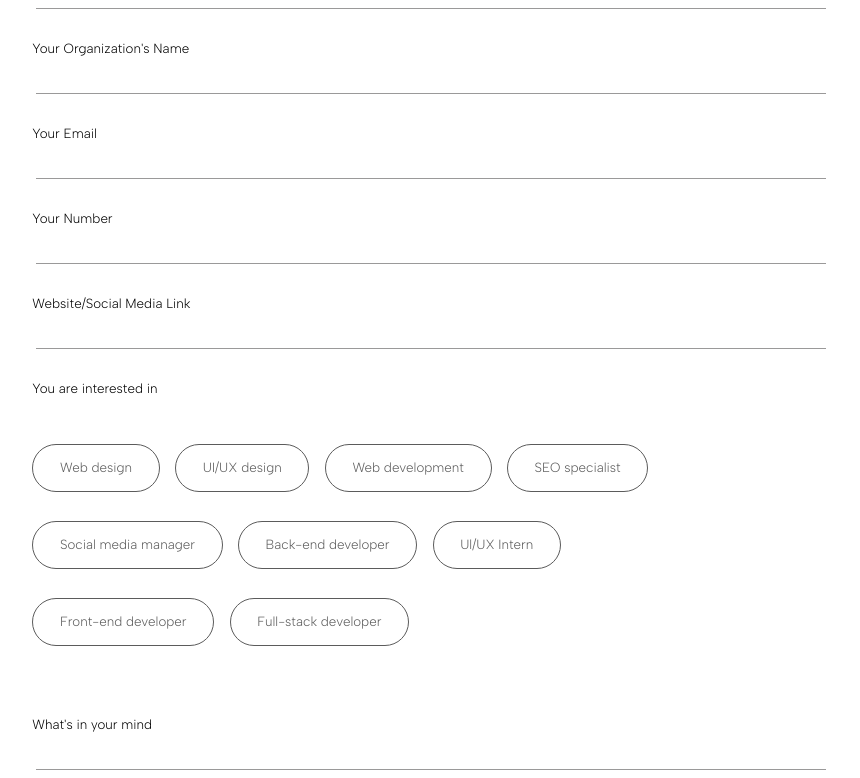
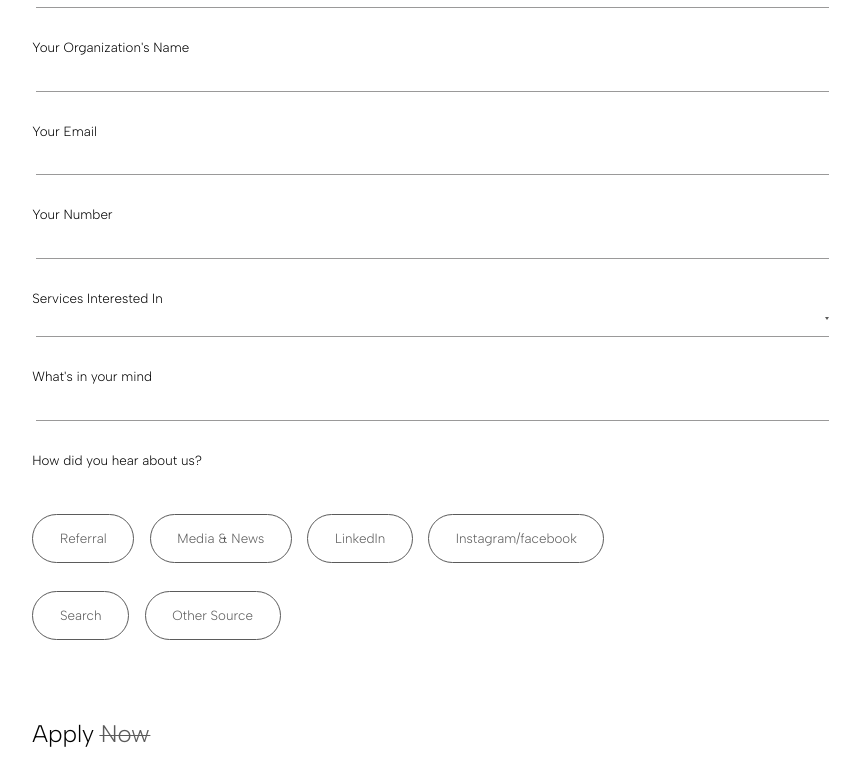
Before and after one commit to the-shivam-gupta/FE-webmaffia, a Next.js app: page /contact in a window 1280 px wide. Shown: the part 740-1518 px from the top of the page, without its empty margins (91-951 px from the left). Built offline with nearby package versions, Linux system fonts and the light colour scheme.

Commit message:
Added new filed for the drop us a message section

```diff
--- a/src/app/contact/page.js
+++ b/src/app/contact/page.js
@@ -2,20 +2,9 @@
 
 import Image from "next/image";
 import Banner from "@/components/Banner";
+import ServiceSelect from "@/components/ServiceSelect";
 import { useRouter } from "next/navigation";
 import { useState } from "react";
-
-const SERVICE_INTERESTS = [
-  { id: "Web_design", value: "Web design", label: "Web design" },
-  { id: "UI/UX_design", value: "UI/UX design", label: "UI/UX design" },
-  { id: "Web_development", value: "Web development", label: "Web development" },
-  { id: "SEO_specialist", value: "SEO specialist", label: "SEO specialist" },
-  { id: "Social_media_manager", value: "Social media manager", label: "Social media manager" },
-  { id: "Back_end_developer", value: "Back-end developer", label: "Back-end developer" },
-  { id: "UllUX_Intern", value: "UI/UX Intern", label: "Ul/UX Intern" },
-  { id: "Front_end_developer", value: "Front-end developer", label: "Front-end developer" },
-  { id: "Full_stack_developer", value: "Full-stack developer", label: "Full-stack developer" },
-];
 
 const bannerData = {
   imagePosition: "right",
@@ -60,9 +49,8 @@ export default function ContactPage() {
     organization: "",
     email: "",
     mobile: "",
-    url: "",
+    service: "",
     message: "",
-    interests: [],
     hear_about: [],
   });
 
@@ -163,29 +151,12 @@ export default function ContactPage() {
             required
           />
 
-          <label htmlFor="url">Website/Social Media Link</label>
-          <input
-            type="text"
-            name="url"
-            id="url"
-            value={form.url}
+          <label htmlFor="service">Services Interested In</label>
+          <ServiceSelect
+            id="service"
+            value={form.service}
             onChange={handleChange}
           />
-
-          <label htmlFor="interests">You are interested in</label>
-          <div className="input_checkox">
-            {SERVICE_INTERESTS.map(({ id, value, label }) => (
-              <label key={id} htmlFor={`contact_${id}`} className="checkmark">
-                <input
-                  type="checkbox"
-                  id={`contact_${id}`}
-                  checked={form.interests.includes(value)}
-                  onChange={() => toggleCheckbox("interests", value)}
-                />
-                <span>{label}</span>
-              </label>
-            ))}
-          </div>
 
           <label htmlFor="message">What&apos;s in your mind</label>
           <input
--- /dev/null
+++ b/src/components/ServiceSelect.js
@@ -0,0 +1,128 @@
+"use client";
+
+import { useEffect, useRef, useState } from "react";
+
+export const SERVICE_OPTIONS = [
+  "Web Design",
+  "Web Development",
+  "SEO",
+  "Social Media Management",
+];
+
+export default function ServiceSelect({
+  id,
+  name = "service",
+  value,
+  onChange,
+  placeholder = "Services Interested In",
+  required = true,
+}) {
+  const [isOpen, setIsOpen] = useState(false);
+  const [menuStyle, setMenuStyle] = useState(null);
+  const wrapRef = useRef(null);
+  const triggerRef = useRef(null);
+
+  const updateMenuPosition = () => {
+    if (!triggerRef.current) return;
+
+    const rect = triggerRef.current.getBoundingClientRect();
+    setMenuStyle({
+      top: rect.bottom,
+      left: rect.left,
+      width: rect.width,
+    });
+  };
+
+  useEffect(() => {
+    const handlePointerDown = (event) => {
+      if (wrapRef.current && !wrapRef.current.contains(event.target)) {
+        setIsOpen(false);
+      }
+    };
+
+    const handleEscape = (event) => {
+      if (event.key === "Escape") {
+        setIsOpen(false);
+      }
+    };
+
+    document.addEventListener("mousedown", handlePointerDown);
+    document.addEventListener("keydown", handleEscape);
+
+    return () => {
+      document.removeEventListener("mousedown", handlePointerDown);
+      document.removeEventListener("keydown", handleEscape);
+    };
+  }, []);
+
+  useEffect(() => {
+    if (!isOpen) {
+      setMenuStyle(null);
+      return;
+    }
+
+    updateMenuPosition();
+
+    window.addEventListener("scroll", updateMenuPosition, true);
+    window.addEventListener("resize", updateMenuPosition);
+
+    return () => {
+      window.removeEventListener("scroll", updateMenuPosition, true);
+      window.removeEventListener("resize", updateMenuPosition);
+    };
+  }, [isOpen]);
+
+  const handleSelect = (service) => {
+    onChange({ target: { name, value: service } });
+    setIsOpen(false);
+  };
+
+  return (
+    <div
+      ref={wrapRef}
+      className={`form_service_select${isOpen ? " is-open" : ""}`}
+    >
+      <input type="hidden" name={name} value={value} required={required} />
+      <button
+        ref={triggerRef}
+        type="button"
+        id={id}
+        className={`form_service_select__trigger${
+          value ? "" : " form_service_select__trigger--placeholder"
+        }`}
+        aria-haspopup="listbox"
+        aria-expanded={isOpen}
+        onClick={() => setIsOpen((open) => !open)}
+      >
+        <span>{value}</span>
+        <span className="form_service_select__chevron" aria-hidden="true" />
+      </button>
+      {isOpen && menuStyle ? (
+        <ul
+          className="form_service_select__menu"
+          role="listbox"
+          aria-labelledby={id}
+          style={{
+            top: menuStyle.top,
+            left: menuStyle.left,
+            width: menuStyle.width,
+          }}
+        >
+          {SERVICE_OPTIONS.map((service) => (
+            <li key={service} role="presentation">
+              <button
+                type="button"
+                role="option"
+                aria-selected={value === service}
+                className={value === service ? "is-selected" : undefined}
+                onClick={() => handleSelect(service)}
+              >
+                {service}
+              </button>
+            </li>
+          ))}
+        </ul>
+      ) : null}
+    </div>
+  );
+}
--- a/src/scss/components/case-study.scss
+++ b/src/scss/components/case-study.scss
@@ -56,7 +56,6 @@
     li {
       position: relative;
       list-style: none;
-      max-width: 60%;
 
       &::before {
         content: "";
@@ -618,7 +617,7 @@
     }
 
     h4 {
-      max-width: 40%;
+      max-width: 60%;
 
       @include mobile() {
         max-width: 100%;
@@ -626,7 +625,7 @@
     }
 
     p {
-      max-width: 35%;
+      max-width: 45%;
       margin-top: 6rem;
 
       @include mobile() {
@@ -639,7 +638,7 @@
     z-index: 1;
     position: absolute;
     right: 0;
-    bottom: -2rem;
+    bottom: 0;
     width: 80rem;
 
     @include mobile() {
@@ -673,18 +672,13 @@
       position: relative;
       width: 100%;
       aspect-ratio: 1672 / 941;
-      overflow: hidden;
       line-height: 0;
     }
 
     .seo_slider_img,
     .swiper-slide img {
-      display: block;
-      width: auto !important;
-      max-width: 100%;
-      height: auto !important;
       object-fit: contain;
-      object-position: top center;
+      object-position: center;
     }
 
     .seo_slider_nav {
@@ -736,7 +730,8 @@
 
   .case_study_contact_section {
     margin: 10rem auto 0;
-    height: 110vh;
+    min-height: 110vh;
+    overflow: visible;
 
     @include mobile() {
       margin: 15rem 6.5rem 10rem;
--- a/src/scss/footer.scss
+++ b/src/scss/footer.scss
@@ -97,12 +97,117 @@
         }
       }
 
+      .form_service_select__trigger {
+        color: $black;
+        border-bottom-color: $gray_medium_dark;
+
+        &--placeholder span:first-child {
+          color: $gray_medium_dark;
+        }
+      }
+
       .cta_text span {
         color: $black;
 
         &::before {
           background: $black;
         }
+      }
+    }
+  }
+}
+
+.form .form_service_select {
+  position: relative;
+  width: 90%;
+  margin-bottom: 4.5rem;
+
+  &.is-open {
+    z-index: 20;
+  }
+
+  &__trigger {
+    display: flex;
+    align-items: center;
+    justify-content: space-between;
+    gap: 2rem;
+    width: 100%;
+    background: transparent;
+    border: none;
+    border-bottom: 0.2rem solid $gray;
+    border-radius: 0;
+    padding: 0 0 2rem;
+    margin-bottom: 0;
+    font-size: 2rem;
+    font-weight: 400;
+    line-height: 1.3;
+    color: inherit;
+    cursor: pointer;
+    text-align: left;
+    font-family: inherit;
+
+    @include mobile() {
+      font-size: 3rem;
+    }
+
+    &--placeholder span:first-child {
+      color: $gray;
+    }
+  }
+
+  &__chevron {
+    flex-shrink: 0;
+    width: 0;
+    height: 0;
+    margin-bottom: 0.4rem;
+    border-left: 0.45rem solid transparent;
+    border-right: 0.45rem solid transparent;
+    border-top: 0.55rem solid currentColor;
+    opacity: 0.65;
+    transition: transform 0.2s ease;
+  }
+
+  &.is-open &__chevron {
+    transform: rotate(180deg);
+  }
+
+  &__menu {
+    position: fixed;
+    z-index: 999999;
+    list-style: none;
+    margin: 0;
+    padding: 0;
+    background: $white;
+    border: 0.1rem solid rgba($black, 0.1);
+    box-shadow: 0 0.4rem 1.6rem rgba($black, 0.08);
+    max-height: min(28rem, calc(100svh - 12rem));
+    overflow-y: auto;
+    overscroll-behavior: contain;
+
+    li button {
+      display: block;
+      width: 100%;
+      border: none;
+      background: transparent;
+      padding: 1rem 2rem;
+      font-size: 2rem;
+      font-weight: 400;
+      line-height: 1.35;
+      text-align: left;
+      color: $gray_dark;
+      cursor: pointer;
+      font-family: inherit;
+      transition: background-color 0.15s ease, color 0.15s ease;
+
+      @include mobile() {
+        font-size: 3rem;
+        padding: 1.4rem 2rem;
+      }
+
+      &:hover,
+      &.is-selected {
+        background: rgba($black, 0.06);
+        color: $black;
       }
     }
   }
--- a/src/scss/pages/contact.scss
+++ b/src/scss/pages/contact.scss
@@ -33,19 +33,51 @@
         margin-left: 12rem;
         margin-bottom: 14rem;
         width: 119rem;
+        overflow: visible;
         @include mobile(){
             margin-left: 0;
             padding: 0 6.5rem;
             width: 100%;
         }
-        label, input{
+        label:not(.checkmark), input:not([type="checkbox"]):not(.form_service_select__validator){
             color: $black;
         }
-        input{
+        label:not(.checkmark) {
+            display: block;
+            line-height: 1.4;
+            overflow: visible;
+        }
+        input:not([type="checkbox"]):not(.form_service_select__validator){
             border-color: $gray_medium_dark;
             margin-left: 0.5rem;
+            scroll-margin-top: 20rem;
+
+            @include mobile() {
+                scroll-margin-top: 24rem;
+            }
+        }
+        .form_service_select {
+            width: 100%;
+            margin-left: 0.5rem;
+            scroll-margin-top: 20rem;
+
+            @include mobile() {
+                scroll-margin-top: 24rem;
+            }
+
+            &__trigger {
+                color: $black;
+                border-bottom-color: $gray_medium_dark;
+
+                &--placeholder span:first-child {
+                    color: $gray_medium_dark;
+                }
+            }
         }
         .cta_text{
+            display: inline-block;
+            margin-top: 2rem;
+            overflow: visible;
             font-size: 3.6rem;
             span{
                 color: $gray_dark;
@@ -58,8 +90,15 @@
             width: 100rem;
             margin-top: 5.2rem;
             margin-bottom: 6rem;
+            overflow: visible;
+
             @include mobile(){
                 width: 100%;
+            }
+
+            .checkmark input {
+                margin-left: 0 !important;
+                scroll-margin-top: 0;
             }
         }
     }
```
Also changed, not shown: src/components/ContactFormSection.js (+6 -8 lines).
